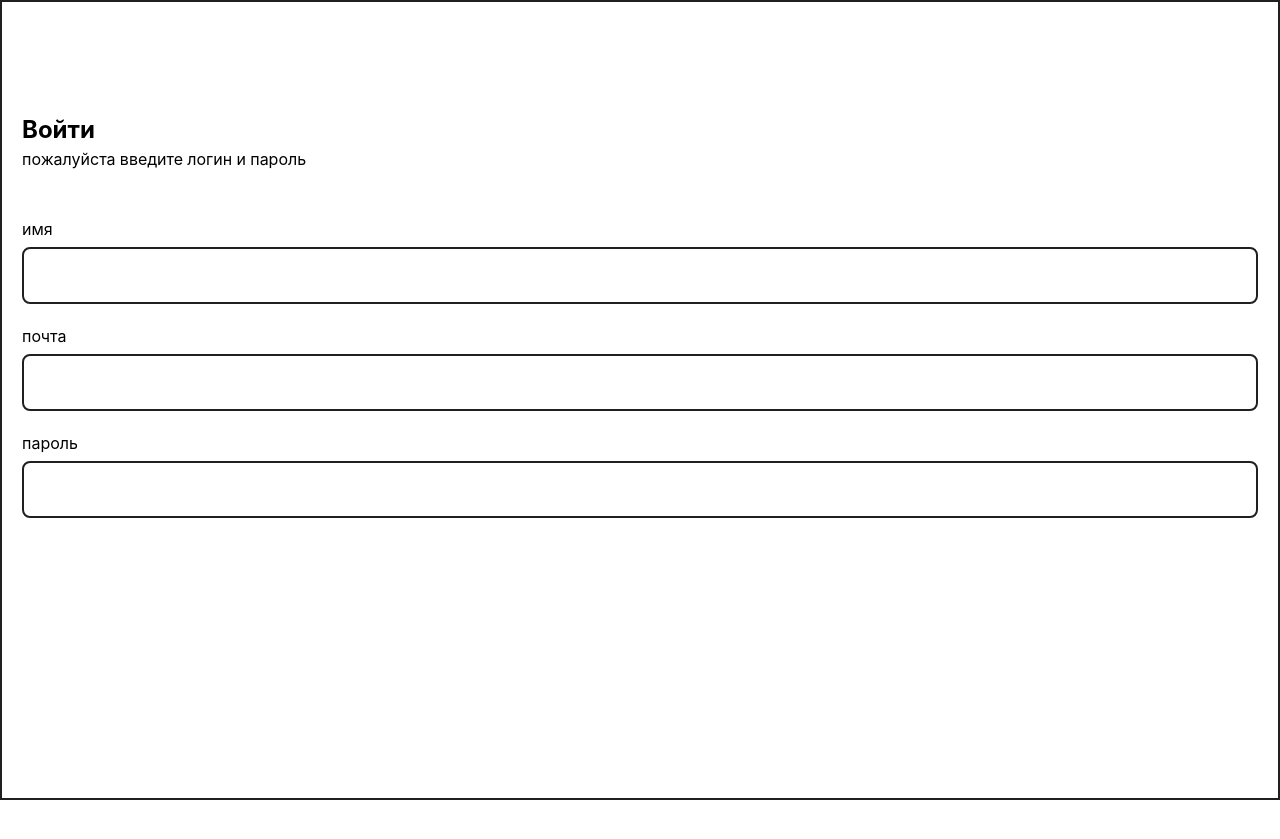
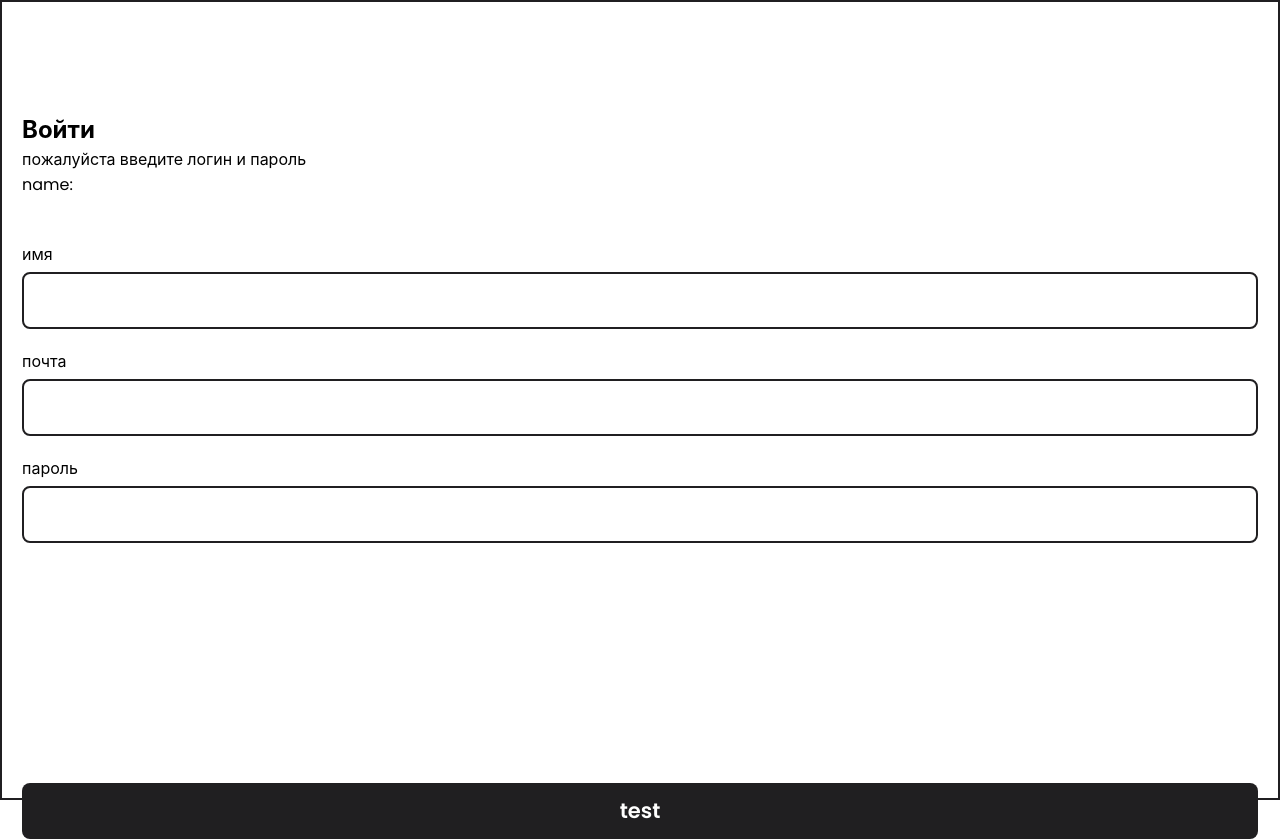
Before and after one commit to RihardXXX/ads05frontend, a React (Create React App) app: page /signin in a window 1280 px wide. Before the commit the page ends 800 px from the top, so only its background shows below. Built offline with nearby package versions, Linux system fonts and the light colour scheme.

Commit message:
написал компонент кнопки с UI настройкой

```diff
--- /dev/null
+++ b/src/components/common/button/Button.tsx
@@ -0,0 +1,41 @@
+import React from 'react';
+import styles from './button.module.scss';
+import classNames from 'classnames';
+
+interface Props {
+    name: string;
+    className?: string;
+    type?: 'full' | 'outline';
+    color?: 'black' | 'primary' | 'error';
+    disabled?: boolean;
+    onClick?: (event: React.MouseEvent<HTMLElement>) => void;
+}
+
+const Button = ({
+    name,
+    className,
+    type = 'full',
+    color = 'black',
+    disabled,
+    onClick,
+}: Props): JSX.Element => {
+    const classes = classNames([
+        [styles.button],
+        className,
+        { [styles.full_black]: type === 'full' && color === 'black' },
+        { [styles.full_primary]: type === 'full' && color === 'primary' },
+        { [styles.full_error]: type === 'full' && color === 'error' },
+        { [styles.outline_black]: type === 'outline' && color === 'black' },
+        { [styles.outline_primary]: type === 'outline' && color === 'primary' },
+        { [styles.outline_error]: type === 'outline' && color === 'error' },
+        { [styles.disabled]: disabled },
+    ]);
+
+    return (
+        <button className={classes} onClick={onClick}>
+            {name}
+        </button>
+    );
+};
+
+export default Button;
--- /dev/null
+++ b/src/components/common/button/button.module.scss
@@ -0,0 +1,52 @@
+@import 'assets/css/variables';
+
+.button {
+    width: 100%;
+    display: flex;
+    justify-content: center;
+    align-items: center;
+    padding: 1.2rem 1.5rem;
+    border-radius: 0.8rem;
+    border: none;
+    font-weight: 600;
+    font-size: 2.1rem;
+    line-height: 32px;
+
+    &.full_black {
+        background: $black;
+        color: $white;
+    }
+
+    &.full_primary {
+        background: $primary;
+        color: $white;
+    }
+
+    &.full_error {
+        background: $error;
+        color: $white;
+    }
+
+    &.outline_black {
+        background: $white;
+        border: 2px solid $dark-grey;
+        color: $black;
+    }
+
+    &.outline_primary {
+        background: $white;
+        border: 2px solid $primary;
+        color: $primary;
+    }
+
+    &.outline_error {
+        background: $white;
+        border: 2px solid $error;
+        color: $error;
+    }
+
+    &.disabled {
+        background: $light-grey;
+        color: $dark-grey;
+    }
+}
--- /dev/null
+++ b/src/components/common/button/index.tsx
@@ -0,0 +1,3 @@
+import Button from './Button';
+
+export default Button;
--- a/src/components/common/input/Input.tsx
+++ b/src/components/common/input/Input.tsx
@@ -9,6 +9,7 @@ interface Props {
     type?: string;
     maxLength?: number;
     isError?: boolean;
+    value?: string;
     onChange?: (event: React.ChangeEvent<HTMLInputElement>) => void;
 }
 
@@ -19,6 +20,7 @@ const Input = ({
     type = 'text',
     maxLength,
     isError,
+    value,
     onChange,
 }: Props) => {
     const classesWrap = classNames([[styles.wrap], className, { test: true }]);
@@ -37,6 +39,7 @@ const Input = ({
                 className={classesInput}
                 type={type}
                 maxLength={maxLength}
+                value={value}
                 onChange={onChange}
             />
         </div>
--- a/src/pages/signin/Signin.tsx
+++ b/src/pages/signin/Signin.tsx
@@ -1,26 +1,32 @@
-import React from 'react';
+import React, { useState } from 'react';
 import styles from './signin.module.scss';
 import classNames from 'classnames';
 import Input from 'components/common/input';
+import Button from 'components/common/button';
 
 const Sigin = () => {
     const classes = classNames([[styles.h2], { [styles.h2]: true, xxx: true }]);
 
-    const submit = () => {
-        console.log('send');
+    const [name, setName] = useState('');
+
+    const submitted = (e: React.FormEvent) => {
+        e.preventDefault();
+        console.log('submit');
     };
 
     return (
         <div className={styles.container}>
             <h1 className={styles.title}>Войти</h1>
             <p>пожалуйста введите логин и пароль</p>
-
-            <form onSubmit={submit}>
+            name: {name}
+            <form onSubmit={submitted}>
                 <Input
                     className={styles.name}
                     type="text"
                     label="имя"
                     id="name"
+                    value={name}
+                    onChange={(e) => setName(e.target.value.trim)}
                 />
                 <Input
                     className={styles.email}
@@ -34,6 +40,13 @@ const Sigin = () => {
                     label="пароль"
                     id="password"
                 />
+
+                <Button
+                    name="test"
+                    className={styles.button}
+                    type="full"
+                    color="black"
+                />
             </form>
         </div>
     );
--- a/src/pages/signin/signin.module.scss
+++ b/src/pages/signin/signin.module.scss
@@ -30,4 +30,8 @@
     .password {
         margin-top: 2rem;
     }
+
+    .button {
+        margin-top: 24rem;
+    }
 }
```
Also changed, not shown: src/hooks/useValidationInput.tsx (added, +54 -0 lines).
